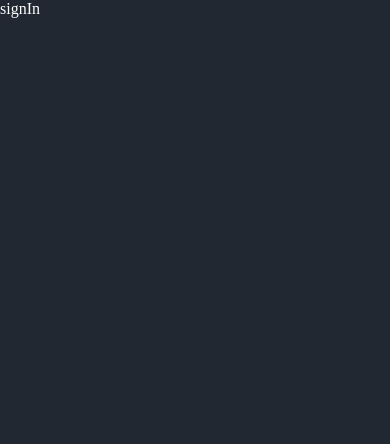
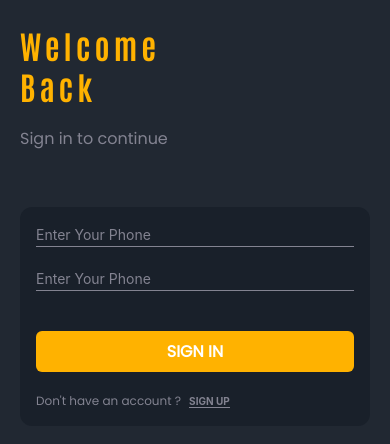
Before and after one commit to jobayerrahman93/react-native-todo-app, a React Native app: screen /signIn in a window 390 px wide. Shown: the top 444 px of the page. Built offline with nearby package versions, Linux system fonts and the light colour scheme.

Commit message:
login page design complete

```diff
--- a/App.js
+++ b/App.js
@@ -1,6 +1,9 @@
 import { DefaultTheme, NavigationContainer } from '@react-navigation/native';
 import { createNativeStackNavigator } from '@react-navigation/native-stack';
-import { StyleSheet } from 'react-native';
+import * as Font from 'expo-font';
+import * as SplashScreen from 'expo-splash-screen';
+import { useCallback, useEffect, useState } from 'react';
+import { StatusBar, StyleSheet } from 'react-native';
 import Create from './src/screens/create';
 import Edit from './src/screens/edit';
 import Home from './src/screens/home';
@@ -8,9 +11,8 @@ import SignIn from './src/screens/signIn';
 import SignUp from './src/screens/signUp';
 import { colors } from './src/theme/colors';
 
-
 const Stack = createNativeStackNavigator();
-
+SplashScreen.preventAutoHideAsync();
 
 const MyTheme = {
   ...DefaultTheme,
@@ -22,11 +24,48 @@ const MyTheme = {
 
 export default function App() {
 
+  const [appIsReady, setAppIsReady] = useState(false);
+
+  useEffect(() => {
+    async function prepare() {
+      try {
+        // Pre-load fonts, make any API calls you need to do here
+        await Font.loadAsync({
+          'Antonio-Medium': require('./assets/fonts/Antonio-Medium.ttf'),
+          'Antonio-Bold': require('./assets/fonts/Antonio-Bold.ttf'),
+          'Poppins-Bold': require('./assets/fonts/Poppins-Bold.ttf'),
+          'Poppins-Regular': require('./assets/fonts/Poppins-Regular.ttf'),
+          'Poppins-Regular': require('./assets/fonts/Poppins-Regular.ttf'),
+        });
+
+        await new Promise(resolve => setTimeout(resolve,2000));
+      } catch (e) {
+        console.warn(e);
+      } finally {
+        // Tell the application to render
+        setAppIsReady(true);
+      }
+    }
+
+    prepare();
+  }, []);
+
+  const onLayoutRootView = useCallback(async () => {
+    if (appIsReady) {
+
+      await SplashScreen.hideAsync();
+    }
+  }, [appIsReady]);
+
+  if (!appIsReady) {
+    return null;
+  }
+
   const user = false;
 
   return (
 <>
-    <NavigationContainer  theme={MyTheme}>
+    <NavigationContainer onReady={onLayoutRootView}   theme={MyTheme}>
       <Stack.Navigator   screenOptions={{ headerShown: false }} >
         {
           user ? <>
@@ -44,6 +83,8 @@ export default function App() {
 
       </Stack.Navigator>
     </NavigationContainer>
+
+    <StatusBar style='light'/>
 </>
   );
 }
--- a/package.json
+++ b/package.json
@@ -12,6 +12,7 @@
     "@react-navigation/native": "^6.1.2",
     "@react-navigation/native-stack": "^6.9.8",
     "expo": "~47.0.12",
+    "expo-splash-screen": "~0.17.5",
     "expo-status-bar": "~1.4.2",
     "react": "18.1.0",
     "react-native": "0.70.5",
--- a/src/components/page-header/page-header.js
+++ b/src/components/page-header/page-header.js
@@ -29,7 +29,7 @@ const styles = StyleSheet.create({
         borderBottomWidth: 0.3,
         borderBottomColor: colors.white,
         flexDirection:'row',
-        alignItems:'center'
+        alignItems:'center',
 
     }
 })
--- a/src/screens/signIn.js
+++ b/src/screens/signIn.js
@@ -1,13 +1,108 @@
 import React from 'react';
+import { Pressable, StyleSheet, TextInput, View } from 'react-native';
 import { SafeAreaView } from 'react-native-safe-area-context';
 import Text from '../components/text/text';
+import { colors } from '../theme/colors';
+import { spacing } from '../theme/spacing';
 
-const SignIn = () => {
+const SignIn = ({navigation}) => {
     return (
         <SafeAreaView>
-            <Text>signIn</Text>
+            <View style={styles.container}>
+            <View >
+                    <Text style={styles.welcome} preset='h1'>Welcome</Text>
+                    <Text style={styles.welcome} preset='h1'>Back</Text>
+                    <Text preset='default'  style={{color:colors.gray,marginTop:20}}>Sign in to continue</Text>
+            </View>
+
+                {/* input wrapper */}
+
+            <View style={styles.inputWrapper}>
+            <TextInput placeholderTextColor={colors.gray} style={styles.input1} placeholder='Enter Your Phone'/>
+            <TextInput placeholderTextColor={colors.gray} style={styles.input2} placeholder='Enter Your Phone'/>
+
+            <Pressable style={styles.submitBtn} >
+                  <Text style={{fontWeight:'bold'}}>SIGN IN</Text>
+            </Pressable>
+
+
+            <Pressable onPress={()=>navigation.navigate('signUp')}  style={styles.isSignUp}>
+                <Text preset='small'  style={styles.dontHaveAccount}>Don't have an account ?</Text>
+                <Text style={styles.signUpLink} preset='bold' >SIGN UP</Text>
+            </Pressable>
+
+            </View>
+
+
+            {/* signup */}
+
+
+
+            </View>
         </SafeAreaView>
     );
 };
 
 export default SignIn;
+
+
+const styles= StyleSheet.create({
+    container: {
+       paddingHorizontal:spacing[5],
+       marginTop:spacing[6]
+      },
+      welcome:{
+        fontWeight:'900',
+        color:colors.yellow,
+        letterSpacing: 4
+      },
+      inputWrapper:{
+        padding:spacing[4],
+        boxSizing:'border-box',
+        backgroundColor:colors.darkBlue,
+        borderRadius:12,
+        marginTop:spacing[14],
+      },
+      input1:{
+        color:colors.white,
+        borderBottomWidth:1,
+        borderBottomColor:colors.gray,
+        paddingVertical:3,
+        marginBottom:20
+      },
+      input2:{
+        color:colors.white,
+        borderBottomWidth:1,
+        borderBottomColor:colors.gray,
+        paddingVertical:3,
+
+      },
+      submitBtn:{
+        backgroundColor:colors.yellow,
+        color:colors.black,
+        borderRadius:6,
+        textAlign:'center',
+        alignItems:'center',
+        paddingVertical:spacing[2],
+        marginTop:spacing[10],
+      },
+      isSignUp:{
+        flexDirection:'row',
+        marginTop:spacing[5],
+        alignItems:'center'
+      },
+      dontHaveAccount:{
+        color:colors.gray,
+        marginRight:spacing[2]
+      },
+      signUpLink:{
+        fontWeight:'bold',
+        color:colors.gray,
+        fontSize:13,
+        borderBottomColor: colors.gray,
+        borderBottomWidth:1,
+        fontSize:10
+      }
+
+
+})
--- a/src/theme/colors.js
+++ b/src/theme/colors.js
@@ -2,7 +2,7 @@ export const colors={
     black:'#070724',
     white:'#fff',
     darkGrey:'#38384f',
-    grey:'#838391',
+    gray:'#838391',
     lightGreen:'#419EBB',
     orange:'#EDA249',
     purple:'#6f2ed6',
@@ -12,5 +12,6 @@ export const colors={
     lightRed:'#CD5120',
     green:'#1ec2a4',
     blue:'#212832',
+    darkBlue:'#19202A',
     yellow:'#FFB200'
 }
--- a/src/theme/spacing.js
+++ b/src/theme/spacing.js
@@ -1 +1 @@
-export const spacing = [2,4,8,12,16,20,24,28,32];
+export const spacing = [2,4,8,12,16,20,24,28,32,36,40,44,48,52,56];
--- a/src/theme/typography.js
+++ b/src/theme/typography.js
@@ -1,6 +1,7 @@
 export const typography ={
     primary:'Poppins-Regular',
-    primaryBold:'Poppins-bold',
-    bold: 'Antonio-Medium'
+    primaryBold:'Poppins-Bold',
+    medium: 'Antonio-Medium',
+    bold:'Antonio-Bold'
 
 }
```
Also changed, not shown: assets/fonts/Antonio-Bold.ttf (added), 1 other file (tests, documents, lock files or other folders).
